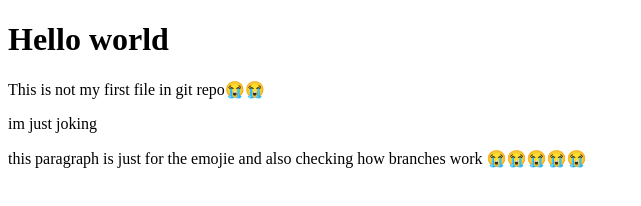
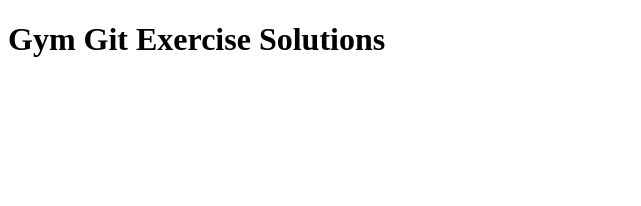
Before and after one commit to thierry-byiringiro/gitlearning, a plain HTML site: page index.html in a window 1280 px wide. Shown: the whole page, without its empty margins (0-641 px from the left). Drawn offline with Linux system fonts and the light colour scheme.

Commit message:
Add new file

```diff
--- a/index.html
+++ b/index.html
@@ -6,9 +6,6 @@
     <title>Document</title>
 </head>
 <body>
-    <h1>Hello world</h1>
-    <p>This is not my first file in git repo😭😭</p>
-    <p>im just joking</p>
-    <p>this paragraph is just for the emojie and also checking how branches work 😭😭😭😭😭</p>
+    <h1>Gym Git Exercise Solutions</h1>
 </body>
 </html>
```
Also changed, not shown: 1 other file.
